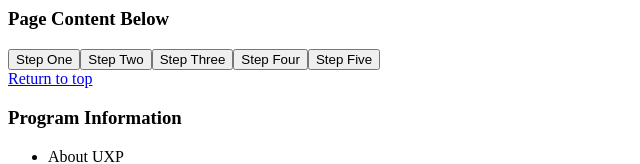
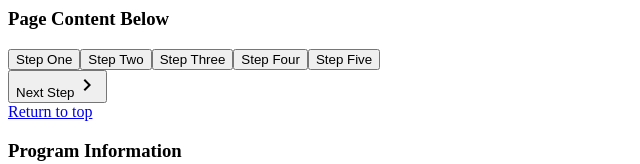
Before and after one commit to USDA-FSA/proto, a Vue app: page /proto/demos/stepped in a window 1280 px wide. Shown: the part 3008-3172 px from the top of the page, without its empty margins (0-640 px from the left). Built offline with nearby package versions, Linux system fonts and the light colour scheme.

Commit message:
adding code for Stepped Controls [appends #14]

```diff
--- /dev/null
+++ b/src/components/stepped-control/stepped-control.vue
@@ -0,0 +1,46 @@
+<template>
+  <div :class="'fsa-stepped-control '+ EXTRA_CLASSES">
+    <div class="fsa-stepped-control__bd">
+      <div class="fsa-stepped-control__list">
+        <div class="fsa-stepped-control__item fsa-stepped-control__item--pull">
+          <button v-if="USE_PREV=='true'" @click="prev" class="fsa-btn fsa-btn--alt fsa-stepped-control__btn" type="button">
+            <span class="fsa-stepped-control__btn-label">{{PREV_LABEL}}</span>
+          </button>
+        </div>
+        <div class="fsa-stepped-control__shim"></div>
+        <div class="fsa-stepped-control__item fsa-stepped-control__item--push">
+          <span v-if="USE_NEXT=='true'">
+            <button v-if="NEXT_DISABLED!='true'" @click="next" class="fsa-btn fsa-btn--primary fsa-stepped-control__btn" type="submit">
+              <span class="fsa-stepped-control__btn-label">{{ NEXT_LABEL }}</span>
+              <svg class="fsa-icon fsa-icon--size-2" aria-hidden="true" focusable="false" role="img" xmlns="http://www.w3.org/2000/svg" width="24" height="24" viewBox="0 0 24 24"><path d="M10 6L8.59 7.41 13.17 12l-4.58 4.59L10 18l6-6z"/></svg>
+            </button>
+            <button v-if="NEXT_DISABLED=='true'" @click="next" class="fsa-btn fsa-btn--primary fsa-stepped-control__btn" disabled="disabled" type="submit">
+              <span class="fsa-stepped-control__btn-label">{{ NEXT_LABEL }}</span>
+              <svg class="fsa-icon fsa-icon--size-2" aria-hidden="true" focusable="false" role="img" xmlns="http://www.w3.org/2000/svg" width="24" height="24" viewBox="0 0 24 24"><path d="M10 6L8.59 7.41 13.17 12l-4.58 4.59L10 18l6-6z"/></svg>
+            </button>
+          </span>
+        </div>
+      </div>
+    </div>
+  </div>
+</template>
+<script>
+export default {
+  props: {
+    USE_PREV: String,
+    PREV_LABEL: String,
+    USE_NEXT: String,
+    NEXT_LABEL: String,
+    NEXT_DISABLED: String,
+    EXTRA_CLASSES: String
+  },
+  setup(props, {emit}){
+    const prev = () => emit('emitPrev');
+    const next = () => emit('emitNext');
+    return {
+      next,
+      prev
+    }
+  }
+}
+</script>
--- /dev/null
+++ b/src/composables/useSteppedControls.js
@@ -0,0 +1,28 @@
+import { useRouter } from 'vue-router';
+import { useStore } from "vuex";
+
+export function useSteppedControls() {
+
+  const store = useStore();
+  const router = useRouter();
+
+  const updateSteppedControls = async (_obj, _path, _err, _callback=null) => {
+
+    goto( _path );
+    if(_callback) _callback();
+
+  }
+
+  const goto = (path, target='') => {
+    if(path.includes('http')){
+      if(target=='_blank') window.open(path, target);
+      else window.location.href = path;
+    } else {
+      router.push(path)
+    }
+  }
+
+  return {
+    updateSteppedControls
+  }
+}
--- a/src/views/demos/stepped/Stepped.vue
+++ b/src/views/demos/stepped/Stepped.vue
@@ -52,6 +52,21 @@
         </div>
       </div>
 
+      <div class="fsa-section">
+        <div class="fsa-section__bd">
+
+          <stepped-control
+            :USE_PREV="usePrev"
+            :PREV_LABEL="prevLabel"
+            :USE_NEXT="useNext"
+            :NEXT_LABEL="nextLabel"
+            EXTRA_CLASSES="fsa-m-t--l"
+            @emitPrev="prev"
+            @emitNext="next">
+          </stepped-control>
+
+        </div>
+      </div>
 
     </main>
 
@@ -64,29 +79,34 @@ import { ref, defineAsyncComponent, watch, onMounted } from 'vue';
 import { v4 as uuidv4 } from 'uuid';
 import { useStore } from 'vuex';
 import { useNavigation } from '@/composables/useNavigation';
-import { useUtilities } from '@/composables/useUtilities.js';
+import { useSteppedControls } from '@/composables/useSteppedControls';
+import { useUtilities } from '@/composables/useUtilities';
 
 
 import baseHeader from '@/partials/BaseHeader.vue';
 import baseFooter from '@/partials/BaseFooter.vue';
 
 const steppedTabs = defineAsyncComponent(() => import('@/components/stepped-tabs/stepped-tabs.vue'));
+const steppedControl = defineAsyncComponent(() => import('@/components/stepped-control/stepped-control.vue'));
 
 export default {
 
   components: {
     baseHeader,
     baseFooter,
-    steppedTabs
+    steppedTabs,
+    steppedControl
   },
 
   setup(props){
     const store = useStore();
     const { goto } = useNavigation();
+    const { updateSteppedControls } = useSteppedControls();
     const { getPropertyFromId, setPropertyFromId, setPropertyFromProperty } = useUtilities();
 
     const steppedTabsRef = ref(null);
     const steppedTabsId = ref( uuidv4() );
+    const currentTabIndex = ref(0);
     const steppedTabsData = ref(
       [
         {
@@ -128,7 +148,7 @@ export default {
         {
           "id": "step-five-tab-1011",
           "label": "Step Five",
-          "path":  "/",
+          "path":  "",
           "useIcon": "true",
           "iconPath": "M12 2C8.13 2 5 5.13 5 9c0 5.25 7 13 7 13s7-7.75 7-13c0-3.87-3.13-7-7-7zm0 9.5c-1.38 0-2.5-1.12-2.5-2.5s1.12-2.5 2.5-2.5 2.5 1.12 2.5 2.5-1.12 2.5-2.5 2.5z",
           "isEnabled": false,
@@ -144,24 +164,68 @@ export default {
 
     const setActiveTab = (_id) => {
 
-      let ind = tabsData.value.findIndex(o => o.id == _id);
+      currentTabIndex.value = tabsData.value.findIndex(o => o.id == _id);
       tabsData.value.forEach((o, index)=>{
-        if(index < ind) {
+        if(index < currentTabIndex.value) {
           o.status = 'complete';
           o.isEnabled = true;
-        } else if((index > ind) && o.status != 'incomplete') {
+        } else if((index > currentTabIndex.value) && o.status != 'incomplete') {
           o.status = 'complete';
         }
       });
       setPropertyFromId(_id, 'isEnabled', true, tabsData.value);
       setPropertyFromId(_id, 'status', 'active', tabsData.value);
+      setSteppedButtons(currentTabIndex.value, 'next', tabsData.value);
 
-      /*
-      if( getPropertyFromId(_id, 'isEnabled', tabsData.value) ){
-        let path = getPropertyFromId(_id, 'path', tabsData.value);
-        if(path!='') goto(path);
+    }
+
+    const usePrev = ref('false');
+    const useNext = ref('true');
+    const prevLabel = ref('Back');
+    const nextLabel = ref('Next Step');
+
+    const setSteppedButtons = (_ind, _dir, _arr) => {
+      if(_dir=='next'){
+        useNext.value = (_ind+1) == _arr.length ? 'false' : 'true';
+        usePrev.value = _ind > 0 ? 'true' : 'false';
       }
-      */
+      if(_dir=='prev'){
+        usePrev.value = _ind == 0 ? 'false' : 'true';
+        useNext.value = _ind < _arr.length ? 'true' : 'false';
+      }
+    }
+
+    const next = () => {
+
+      let ind = currentTabIndex.value + 1;
+      setSteppedButtons(ind, 'next', steppedTabsData.value);
+
+      let tabData = steppedTabsData.value[ind] ? steppedTabsData.value[ind] : {};
+
+      if(tabData.id) setActiveTab(tabData.id)
+
+      let newData = { data: 'data being passed to Store' }
+      let newPath = tabData.path || '';
+      let errMsg = 'There was an error updating the data.'
+
+      updateSteppedControls( newData, newPath, errMsg );
+
+    }
+
+    const prev = () => {
+
+      let ind = currentTabIndex.value - 1;
+      setSteppedButtons(ind, 'prev', steppedTabsData.value);
+
+      let tabData = steppedTabsData.value[ind] ? steppedTabsData.value[ind] : {};
+
+      if(tabData.id) setActiveTab(tabData.id)
+
+      let newData = { data: 'data being passed to Store' }
+      let newPath = tabData.path || '';
+      let errMsg = 'There was an error updating the data.'
+
+      updateSteppedControls( newData, newPath, errMsg );
     }
 
     const setTabsData = (_data) => {
@@ -181,7 +245,13 @@ export default {
       steppedTabsRef,
       tabsData,
       handleSelectedTab,
-      setActiveTab
+      setActiveTab,
+      prev,
+      next,
+      usePrev,
+      useNext,
+      prevLabel,
+      nextLabel
     }
   }
 
```
